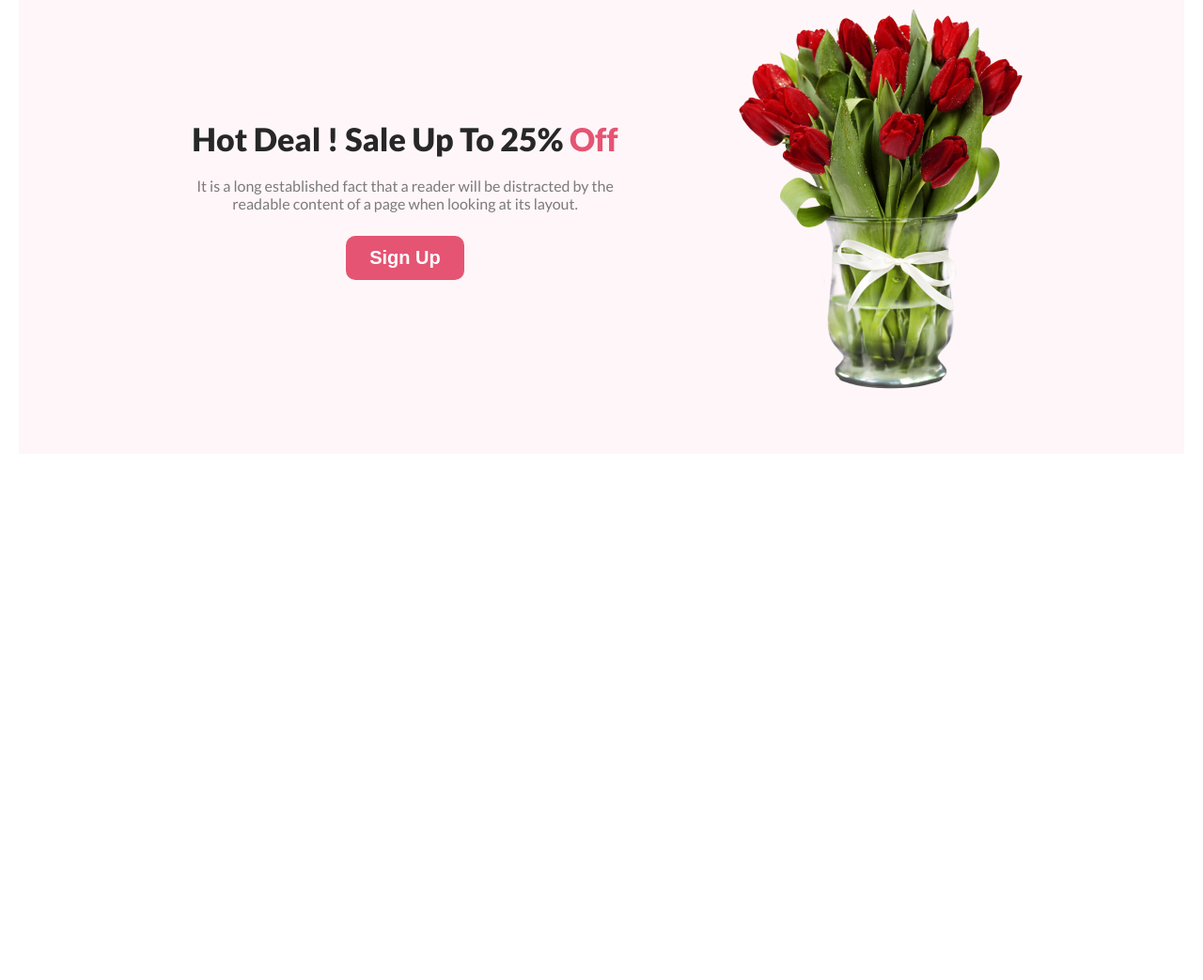
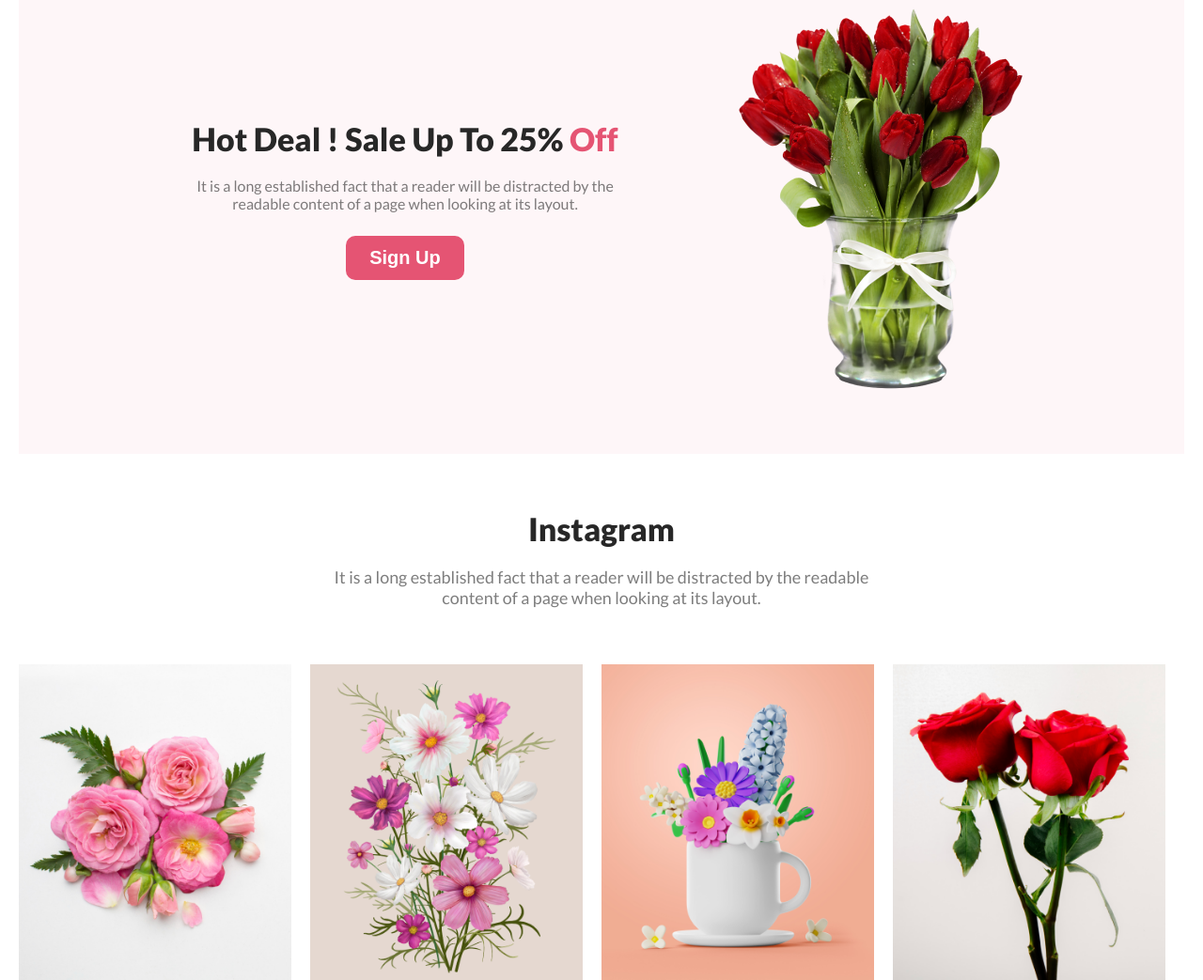
Before and after one commit to Mohiuddin5050/Flower-Shop, a plain HTML site: page index.html in a window 1280 px wide. Shown: the part 2053-3096 px from the top of the page at 94% size. Before the commit the page ends 2536 px from the top, so only its background shows below. Drawn offline with Linux system fonts and the light colour scheme.

Commit message:
added flower section and responsive for mobile and tablet

```diff
--- a/index.html
+++ b/index.html
@@ -69,6 +69,19 @@
             </div>
             <img src="./Flower Asset/pngwing 8.png" alt="">
          </section>
+         <section>
+           <div class="flower-card-section">
+             <h3>Instagram</h3>
+            <p>It is a long established fact that a reader will be distracted by the readable content of a page when looking at its layout.</p>
+           </div>
+            <div class="flower-card">
+                <img src="./Flower Asset/Flower 01.png" alt="">
+                <img src="./Flower Asset/Rectangle 4.png" alt="">
+                <img src="./Flower Asset/Rectangle 5.png" alt="">
+                <img src="./Flower Asset/Rectangle 6.png" alt="">
+
+            </div>
+         </section>
     </main>
     <footer></footer>
 </body>
--- a/styles/style.css
+++ b/styles/style.css
@@ -169,6 +169,29 @@
   color: rgba(39, 39, 39, 0.60);
   margin-bottom: 25px;
 }
+.flower-card-section{
+  max-width: 570px;
+  text-align: center;
+  margin: 60px auto;
+}
+.flower-card-section h3{
+   font-size: 2.12rem;
+  font-weight: 800;
+  color: rgba(39, 39, 39, 1.00);
+  margin-bottom: 20px;
+}
+.flower-card-section p{
+  color: rgba(39, 39, 39, 0.60);
+  font-size: 1.12rem;
+  margin-bottom: 40px;
+}
+.flower-card{
+  display: grid;
+  grid-template-columns: repeat(4, 1fr);
+}
+.flower-card img{
+  max-width: 290px;
+}
 
 
 
@@ -223,6 +246,17 @@
     gap: 50px;
   }
 
+  .flower-card{
+    grid-template-columns:  1fr;
+    justify-items: center;
+    gap: 50px;
+
+  }
+
+  .flower-card img{
+     width: 100%;
+     height: auto;
+  }
 }
 
 
@@ -258,4 +292,16 @@
   .discount-section{
     gap: 50px;
   }
+
+  .flower-card{
+    grid-template-columns: repeat(2, 1fr);
+    justify-items: center;
+    gap: 50px;
+
+  }
+
+  .flower-card img{
+     width: 100%;
+     height: auto;
+  }
 }
```
